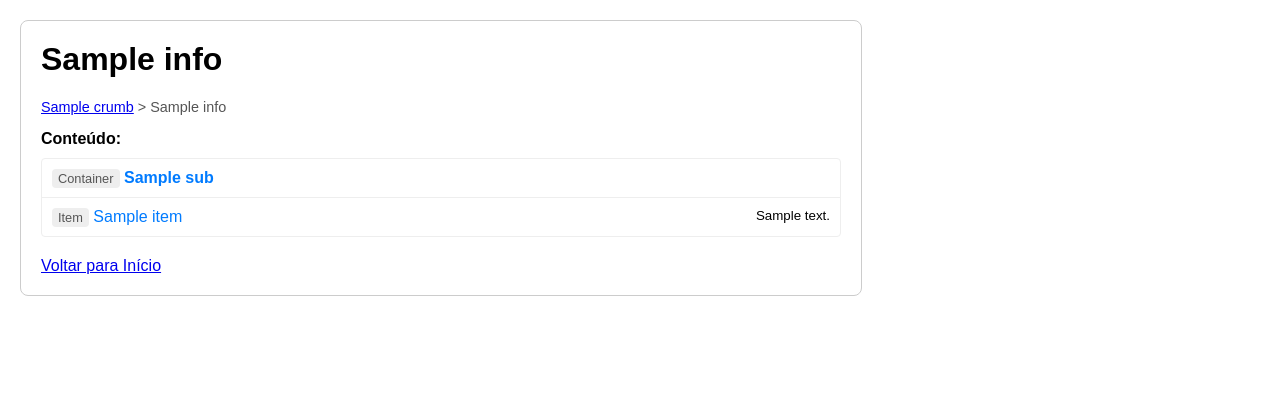
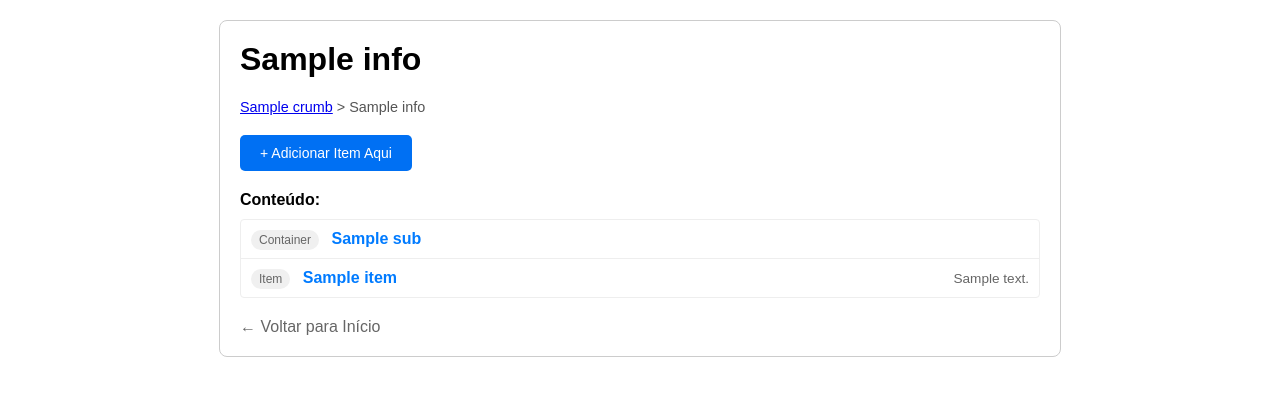
Before and after one commit to Alauan/inventario, a FastAPI app: template templates/container.html in a window 1280 px wide. Shown: the top 396 px of the page. Run offline with FastAPI, Linux system fonts and the light colour scheme; the template is opened without the code that fills it: most values are stand-ins (such as "Sample title", 1, 10 or a date in 2020).

Commit message:
criação de items e autenticação global

```diff
--- a/api/index.py
+++ b/api/index.py
@@ -1,4 +1,4 @@
-from fastapi import FastAPI, Request, Form, HTTPException
+from fastapi import FastAPI, Request, Form, HTTPException, Depends
 from fastapi.responses import HTMLResponse, RedirectResponse
 from fastapi.templating import Jinja2Templates
 from starlette.middleware.sessions import SessionMiddleware # cookies autenticados
@@ -30,11 +30,38 @@ async def lifespan(app: FastAPI):
     if db_client:
         db_client.close()
 
-app = FastAPI(lifespan=lifespan)
+
+async def verificar_login_global(request: Request):
+    # Lista de rotas que são PÚBLICAS (não precisam de login)
+    rotas_publicas = [
+        "/login",       # A página de login
+        "/autenticar",  # O endpoint que processa o login
+        "/docs",        # Documentação do FastAPI (opcional)
+        "/openapi.json" # Necessário para o /docs
+    ]
+
+    # Se a rota atual for pública, deixa passar
+    if request.url.path in rotas_publicas:
+        return
+
+    # Verifica se o usuário está na sessão
+    usuario = request.session.get("usuario_logado")
+
+    if not usuario:
+        raise HTTPException(status_code=303, headers={"Location": "/login"})
+
+app = FastAPI(lifespan=lifespan, dependencies=[Depends(verificar_login_global)])
 cookie_key = os.getenv("COOKIE_KEY")
 if cookie_key:
     app.add_middleware(SessionMiddleware, secret_key=cookie_key)
 
+@app.get("/login", response_class=HTMLResponse)
+def pagina_login(request: Request):
+    # Renderiza o login.html mas sem um "código alvo" específico
+    return templates.TemplateResponse(
+        "login.html",
+        context={"request": request, "codigo_alvo": "home", "erro": None}
+    )
 
 # Inicializa templates
 templates = Jinja2Templates(directory="templates")
@@ -71,6 +98,33 @@ def create_item(item: Item):
 def create_owner(owner: Owner):
     db.owners.insert_one(owner.model_dump(by_alias=True))
     return {"status": "criado", "id": owner.id}
+
+
+@app.post("/web/create_item")
+async def web_create_item(
+    request: Request,
+    nome: str = Form(...),
+    descricao: str = Form(None),
+    container_id: str = Form(...)):
+    """
+    Cria um item via formulário Web, definindo a origem e localização atual
+    como o container onde o botão foi clicado.
+    """
+    # 1. Cria o objeto Item
+    # Nota: Definimos tanto container_id quanto original_container_id
+    novo_item = Item(
+        nome=nome,
+        descricao=descricao,
+        container_id=container_id,
+        original_container_id=container_id,
+        owner_id=request.session.get("usuario_logado")
+    )
+
+    # 2. Salva no banco
+    db.items.insert_one(novo_item.model_dump(by_alias=True))
+
+    # 3. Redireciona de volta para a visualização do container
+    return RedirectResponse(url=f"/access/{container_id}", status_code=303)
 
 
 # 2. VISUALIZAR (O "Lazy Loading")
@@ -182,9 +236,9 @@ async def login(request: Request, nome_usuario: str = Form(...), senha: str = Fo
         )
 
     # Verifica se o usuário já existe pelo CPF
-    usuario_existente = db.owners.find_one({"cpf": cpf_usuario})
+    usuario = db.owners.find_one({"cpf": cpf_usuario})
 
-    if usuario_existente:
+    if usuario:
         # Atualiza o nome se o CPF já existe
         db.owners.update_one(
             {"cpf": cpf_usuario},
@@ -192,28 +246,19 @@ async def login(request: Request, nome_usuario: str = Form(...), senha: str = Fo
         )
     else:
         # Cria um novo usuário se o CPF não existe
-        novo_usuario = Owner(nome=nome_usuario, cpf=cpf_usuario)
-        db.owners.insert_one(novo_usuario.model_dump(by_alias=True))
+        usuario_novo = Owner(nome=nome_usuario, cpf=cpf_usuario)
+        db.owners.insert_one(usuario_novo.model_dump(by_alias=True))
+        usuario = usuario_novo.model_dump()
 
     url_destino = f"/access/{proximo_passo}"
     response = RedirectResponse(url=url_destino, status_code=303)
 
-    request.session["usuario_logado"] = nome_usuario
+    request.session["usuario_logado"] = usuario["_id"]
 
     return response
 
 @app.get("/access/{codigo}", response_class=HTMLResponse)
 async def ler_qr_code(request: Request, codigo: str):
-
-    # VERIFICAÇÃO: O usuário tem o cookie?
-    usuario_nome = request.session.get("usuario_logado")
-
-    if not usuario_nome:
-        return templates.TemplateResponse(
-            "login.html",
-            {"request": request, "codigo_alvo": codigo}
-        )
-
     # 1. Tenta achar como ITEM
     item_check = db.items.find_one({"_id": codigo})
     if item_check:
--- a/templates/container.html
+++ b/templates/container.html
@@ -6,7 +6,7 @@
     <title>Conteúdo do Container</title>
     <style>
         body { font-family: sans-serif; margin: 20px; }
-        .card { border: 1px solid #ccc; padding: 20px; border-radius: 8px; max-width: 800px; }
+        .card { border: 1px solid #ccc; padding: 20px; border-radius: 8px; max-width: 800px; margin: 0 auto; }
         h1 { margin-top: 0; }
         .label { font-weight: bold; display: block; margin-top: 10px; }
         .breadcrumb { color: #555; font-size: 0.9em; margin-bottom: 15px; }
@@ -14,12 +14,21 @@
         .breadcrumb span:last-child::after { content: ""; }
 
         .list-group { margin-top: 10px; border: 1px solid #eee; border-radius: 4px; }
-        .list-item { padding: 10px; border-bottom: 1px solid #eee; display: flex; justify-content: space-between; }
+        .list-item { padding: 10px; border-bottom: 1px solid #eee; display: flex; justify-content: space-between; align-items: center; }
         .list-item:last-child { border-bottom: none; }
-        .list-item a { text-decoration: none; color: #007bff; }
-        .type-badge { font-size: 0.8em; padding: 2px 6px; border-radius: 4px; background-color: #eee; color: #555; }
+        .list-item a { text-decoration: none; color: #007bff; font-weight: bold; }
+        .type-badge { font-size: 0.75em; padding: 3px 8px; border-radius: 10px; background-color: #f0f0f0; color: #666; margin-right: 8px; vertical-align: middle; }
 
-        .actions { margin-top: 20px; }
+        .actions { margin-top: 20px; display: flex; justify-content: space-between; align-items: center; }
+        .btn-primary { background-color: #0070f3; color: white; padding: 10px 20px; text-decoration: none; border-radius: 5px; border: none; cursor: pointer; font-size: 14px; }
+        .btn-secondary { color: #666; text-decoration: none; }
+
+        /* Estilos do Modal (Dialog) */
+        dialog { border: none; border-radius: 8px; box-shadow: 0 4px 12px rgba(0,0,0,0.15); padding: 20px; width: 90%; max-width: 400px; }
+        dialog::backdrop { background: rgba(0,0,0,0.5); }
+        input { width: 100%; padding: 8px; margin: 8px 0 16px 0; box-sizing: border-box; border: 1px solid #ccc; border-radius: 4px; }
+        .form-actions { display: flex; justify-content: flex-end; gap: 10px; }
+        .btn-cancel { background: #eee; color: #333; border: none; padding: 8px 16px; border-radius: 4px; cursor: pointer; }
     </style>
 </head>
 <body>
@@ -38,39 +47,65 @@
             <span>{{ container_view.info.nome }}</span>
         </div>
 
+        <div style="margin: 20px 0;">
+            <button class="btn-primary" onclick="document.getElementById('modalItem').showModal()">
+                + Adicionar Item Aqui
+            </button>
+        </div>
+
         <span class="label">Conteúdo:</span>
 
         <div class="list-group">
             {% if not container_view.subcontainers and not container_view.items %}
-                <div class="list-item">Vazio</div>
+                <div class="list-item" style="color: #999;">Container Vazio</div>
             {% endif %}
 
-            <!-- Subcontainers -->
             {% for sub in container_view.subcontainers %}
             <div class="list-item">
                 <div>
                     <span class="type-badge">Container</span>
-                    <a href="/access/{{ sub.id }}"><strong>{{ sub.nome }}</strong></a>
+                    <a href="/access/{{ sub.id }}">{{ sub.nome }}</a>
                 </div>
             </div>
             {% endfor %}
 
-            <!-- Items -->
             {% for item in container_view.items %}
             <div class="list-item">
                 <div>
                     <span class="type-badge">Item</span>
                     <a href="/access/{{ item.id }}">{{ item.nome }}</a>
                 </div>
-                <small>{{ item.descricao or "" }}</small>
+                <div style="font-size: 0.85em; color: #666;">
+                    {{ item.descricao or "" }}
+                </div>
             </div>
             {% endfor %}
         </div>
 
         <div class="actions">
-            <a href="/">Voltar para Início</a>
+            <a href="/" class="btn-secondary">← Voltar para Início</a>
         </div>
     </div>
 
+    <dialog id="modalItem">
+        <h3 style="margin-top: 0;">Novo Item</h3>
+        <p style="font-size: 0.9em; color: #666;">Este item terá origem em: <strong>{{ container_view.info.nome }}</strong></p>
+
+        <form action="/web/create_item" method="POST">
+            <input type="hidden" name="container_id" value="{{ container_view.info.id }}">
+
+            <label for="nome">Nome do Item</label>
+            <input type="text" id="nome" name="nome" placeholder="Ex: Parafusadeira" required autofocus>
+
+            <label for="descricao">Descrição (Opcional)</label>
+            <input type="text" id="descricao" name="descricao" placeholder="Marca, cor, etc.">
+
+            <div class="form-actions">
+                <button type="button" class="btn-cancel" onclick="document.getElementById('modalItem').close()">Cancelar</button>
+                <button type="submit" class="btn-primary">Criar Item</button>
+            </div>
+        </form>
+    </dialog>
+
 </body>
 </html>
```
